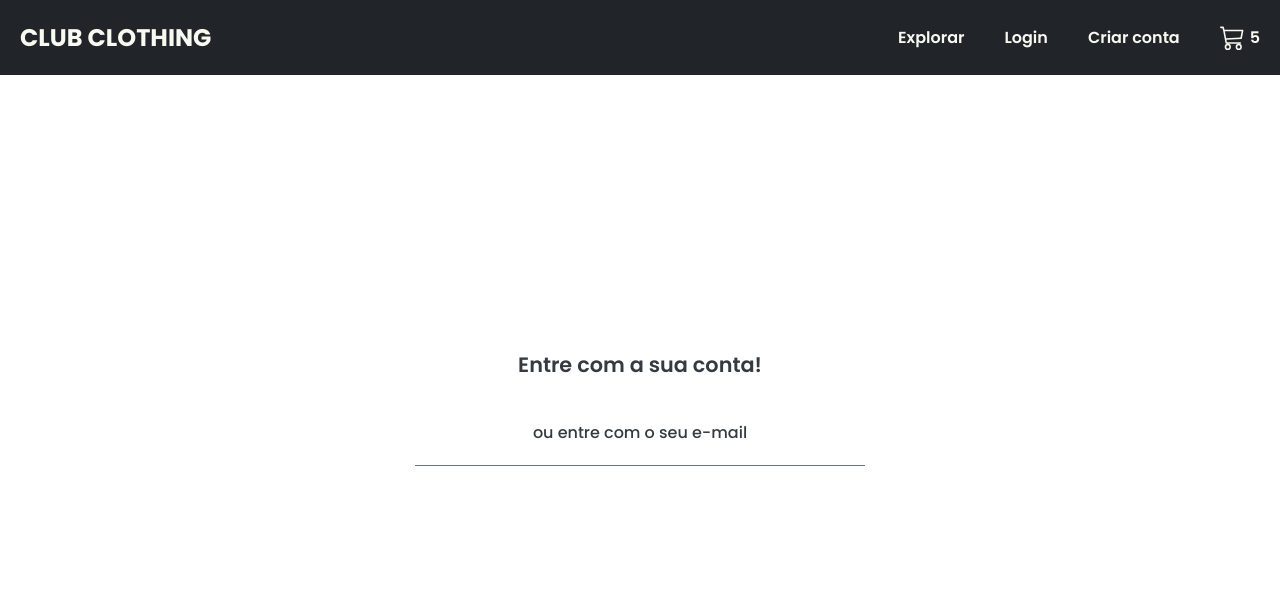
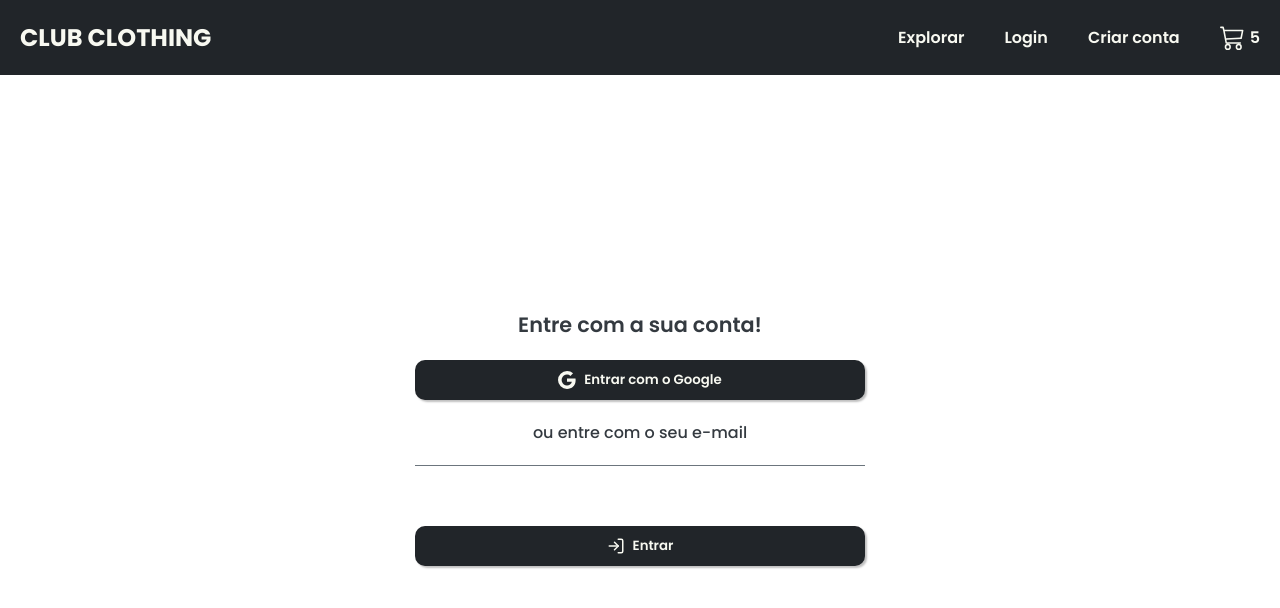
Before and after one commit to Abimael-Pereira/ecommerce-frontend, a React (Vite) app: page /login in a window 1280 px wide. Shown: the top 608 px of the page. Built offline with nearby package versions, Linux system fonts and the light colour scheme.

Commit message:
feat: add CustomButton to Login Page

```diff
--- a/src/pages/login/login.page.tsx
+++ b/src/pages/login/login.page.tsx
@@ -1,4 +1,9 @@
+import { BsGoogle } from 'react-icons/bs';
+import { FiLogIn } from 'react-icons/fi';
+
+import CustomButton from '../../components/custom-buttom/custom-button.component';
 import Header from '../../components/header/header.component';
+
 import {
   LoginContainer,
   LoginContent,
@@ -16,10 +21,16 @@ const LoginPage = () => {
         <LoginContent>
           <LoginHeadLine>Entre com a sua conta!</LoginHeadLine>
 
+          <CustomButton startIcon={<BsGoogle size={18} />}>
+            Entrar com o Google
+          </CustomButton>
+
           <LoginSubtitle>ou entre com o seu e-mail</LoginSubtitle>
 
           <LoginInputContainer></LoginInputContainer>
           <LoginInputContainer></LoginInputContainer>
+
+          <CustomButton startIcon={<FiLogIn size={18} />}>Entrar</CustomButton>
         </LoginContent>
       </LoginContainer>
     </>
```
